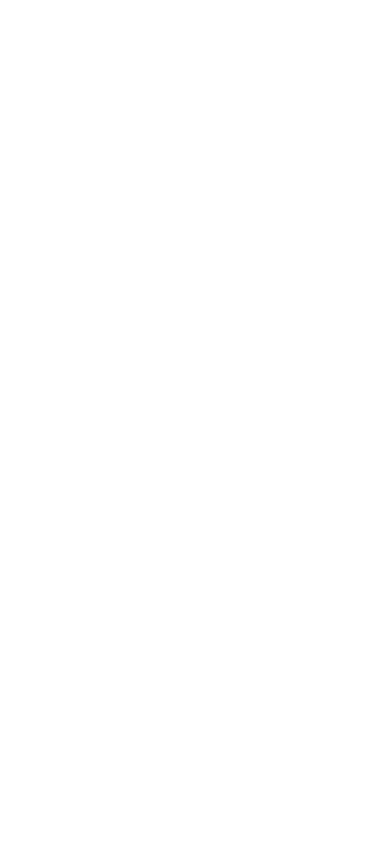
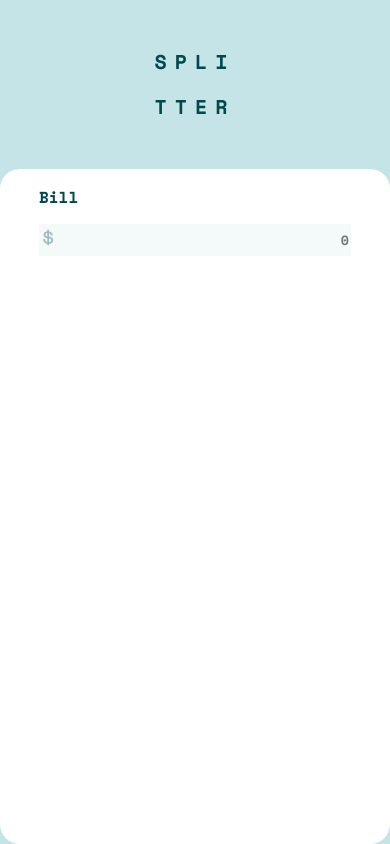
Before and after one commit to konraddissake1808/Tip-calculator-app, a plain HTML site: page index.html in a window 390 px wide. Drawn offline with nearby package versions, Linux system fonts and the light colour scheme.

Commit message:
Imported assets, changed the style file from sass to css and started to design the mobile layout.

```diff
--- a/index.html
+++ b/index.html
@@ -3,9 +3,48 @@
 <head>
     <meta charset="UTF-8">
     <meta name="viewport" content="width='device-width', initial-scale=1.0">
-    <title>Document</title>
+    <link rel="stylesheet" href="style.css">
+    <link rel="preconnect" href="https://fonts.googleapis.com">
+    <link rel="preconnect" href="https://fonts.gstatic.com" crossorigin>
+    <link href="https://fonts.googleapis.com/css2?family=Space+Mono:ital,wght@0,400;0,700;1,400;1,700&display=swap"
+        rel="stylesheet">
+    <script src="script.js"></script>
+    <title>Tip Calculator App by Konrad</title>
 </head>
 <body>
-
+    <div id="content">
+        <div id="logo-container">
+            <div id="splitter-logo">
+                <p>SPLI</p>
+                <p>TTER</p>
+            </div>
+        </div>
+        <div id="calculator-container">
+            <div id="calculator">
+                <div>
+                    <div>
+                        <div id="bill-section">
+                            <p class="input-heading" id="bill-section-text">Bill</p>
+                            <div id="total-amount-text-area">
+                                <div class="text-area-icon">
+                                    <img src="assets/icon-dollar.svg" alt="">
+                                </div>
+                                <input class="text-area" type="text-area" name="bill" id="bill-text-area" placeholder="0">
+                            </div>
+                        </div>
+                        <div></div>
+                        <div></div>
+                    </div>
+                    <div>
+                        <div>
+                            <div></div>
+                            <div></div>
+                            <div></div>
+                        </div>
+                    </div>
+                </div>
+            </div>
+        </div>
+    </div>
 </body>
 </html>
--- /dev/null
+++ b/style.css
@@ -0,0 +1,133 @@
+:root {
+    /*button select color*/
+    --strongCyan: hsl(172, 67%, 45%);
+    /*% button background color/tip amount area color*/
+    --veryDarkCyan: hsl(183, 100%, 15%);
+    /*icons color*/
+    --darkGrayishCyan: hsl(186, 14%, 43%);
+    /*body background color*/
+    --grayishCyan: hsl(184, 14%, 56%);
+    /*inputs (text areas) color*/
+    --lightGrayishCyan: hsl(185, 41%, 84%);
+    /*% buttons texts color*/
+    --veryLightGrayishCyan: hsl(189, 41%, 97%);
+    /*calculator background color*/
+    --white: hsl(0, 0%, 100%);
+
+
+}
+
+/*.space-mono-regular {
+    font-family: "Space Mono", serif;
+    font-weight: 400;
+    font-style: normal;
+}
+
+.space-mono-bold {
+    font-family: "Space Mono", serif;
+    font-weight: 700;
+    font-style: normal;
+}
+
+.space-mono-regular-italic {
+    font-family: "Space Mono", serif;
+    font-weight: 400;
+    font-style: italic;
+}
+
+.space-mono-bold-italic {
+    font-family: "Space Mono", serif;
+    font-weight: 700;
+    font-style: italic;
+}*/
+
+body {
+    margin: 0;
+    background-color: var(--lightGrayishCyan);
+}
+
+#content {
+    height: 100vh;
+}
+
+#splitter-logo {
+    font-family: "Space Mono", serif;
+    font-weight: 700;
+    color: var(--veryDarkCyan);
+    height: 100%;
+    display: flex;
+    justify-content: center;
+    align-items: center;
+    flex-direction: column;
+    font-size: 20px;
+    letter-spacing: 0.5rem;
+}
+
+#splitter-logo p {
+    margin: 8px 0;
+}
+
+#logo-container {
+    width: 100%;
+    display: flex;
+    align-items: center;
+    justify-content: center;
+    height: 20%;
+}
+
+#calculator-container {
+    width: 100%;
+    height: 80%;
+    font-family: "Space Mono", serif;
+    font-weight: 700;
+}
+
+#calculator {
+    background-color: var(--white);
+    width: 100%;
+    height: 100%;
+    border-radius: 20px;
+}
+
+.text-area {
+    width: 100%;
+    height: 100%;
+    background-color: var(--veryLightGrayishCyan);
+    border: none;
+    color: var(--darkGrayishCyan);
+    text-align: right;
+    font-family: "Space Mono", serif;
+    font-weight: 700;
+}
+
+#total-amount-text-area {
+    background-color: var(--veryLightGrayishCyan);
+    width: 80%;
+    height: 30px;
+    display: flex;
+    align-items: center;
+    position: relative;
+}
+
+#bill-section {
+    display: flex;
+    justify-content: center;
+    flex-direction: column;
+    align-items: center;
+}
+
+#bill-section-text {
+    text-align: left;
+    width: 80%;
+}
+
+.text-area-icon {
+    width: 5%;
+    position: absolute;
+    left: 0px;
+    margin-left: 4px;
+}
+
+.input-heading {
+    color: var(--veryDarkCyan);
+}
```
Also changed, not shown: assets/favicon-32x32.png (added), assets/icon-dollar.svg (added), assets/icon-person.svg (added), assets/logo.svg (added), style.sass (deleted).
